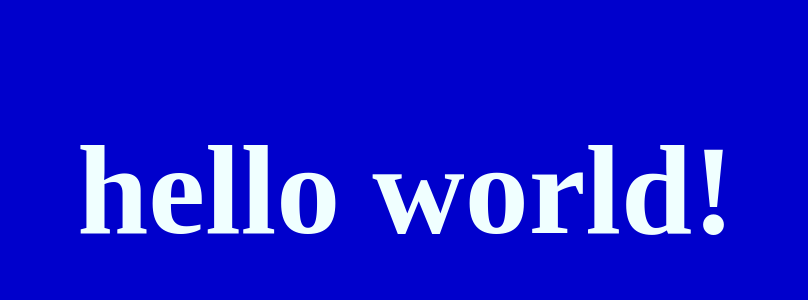
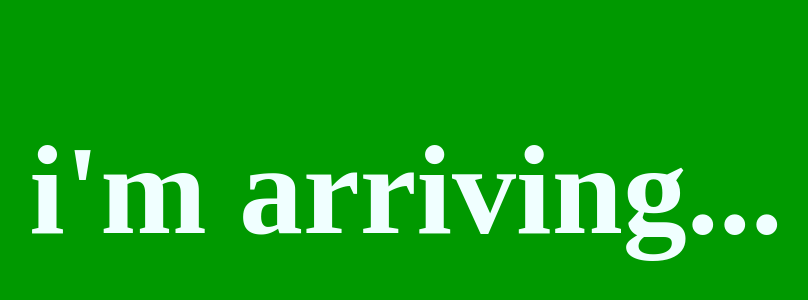
Before and after one commit to labait/biennio1_20242025_project1, a plain HTML site: page index.html in a window 1280 px wide. Shown: the part 210-510 px from the top of the page, without its empty margins (234-1042 px from the left). Drawn offline with Linux system fonts and the light colour scheme.

Commit message:
wating message and color

```diff
--- a/index.html
+++ b/index.html
@@ -8,7 +8,7 @@
         body {
             margin: 0;
             padding: 0;
-            background-color: #00c;
+            background-color: #090;
         }
         main {
             display: flex;
@@ -24,7 +24,7 @@
 </head>
 <body>
     <main>
-        <h1>hello world!</h1>
+        <h1>i'm arriving...</h1>
     </main>
 </body>
 </html>
```
